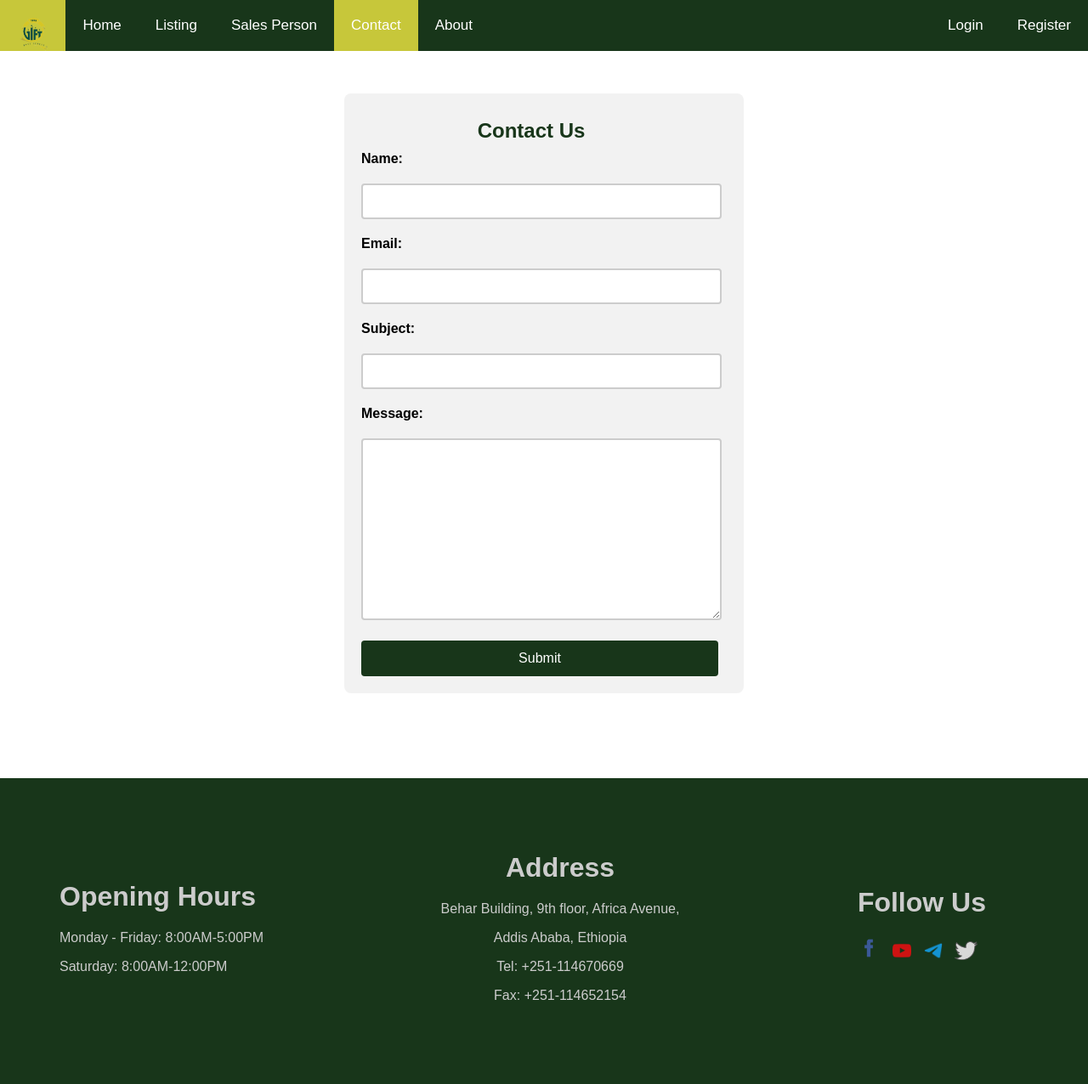
After one commit to Bethelhem-Yirga/Real-Estate-Management-System, a Django app: page /contact_us/ in a window 1280 px wide. The commit adds this page. Shown: the whole page at 85% size. Run offline with Django 5.2, Linux system fonts and the light colour scheme.

Commit message:
contact us and about us page added

```diff
--- a/Real_Estate_Project/app1/forms.py
+++ b/Real_Estate_Project/app1/forms.py
@@ -1,8 +1,10 @@
 from cProfile import Profile
+import re
 from django import forms
-from .models import Employee, MarketingManager, Properties,Registration
+from .models import Employee, MarketingManager, Properties,Registration,ContactMessage
 from django.conf import settings
 import stripe
+
 
 class RegistrationForm(forms.ModelForm):
     class Meta:
@@ -56,3 +58,10 @@ from django.contrib.auth.forms import PasswordChangeForm
 
 class ChangePasswordForm(PasswordChangeForm):
     pass
+
+
+
+class ContactForm(forms.ModelForm):
+    class Meta:
+        model = ContactMessage
+        fields = ['name', 'email', 'subject', 'message']
--- a/Real_Estate_Project/app1/templates/contact.html
+++ b/Real_Estate_Project/app1/templates/contact.html
@@ -17,13 +17,12 @@
 
 <body>
   <div class="navbar">
-    <a href="#home" class="logo"><img src="{% static 'img/logo.png' %}" alt="Logo"></a>
+    <a href="/" class="logo"><img src="{% static 'img/logo.png' %}" alt="Logo"></a>
     <a href="/" class="home">Home</a>
     <a href="/property_listing">Listing</a>
     <a href="/salespersons">Sales Person</a>
     <a href="{% url 'contact' %}"  class="active">Contact</a>
-    <a href="#about">About</a>
-    <a href="#help">Help</a>
+    <a href="{% url 'about' %}">About</a>
     <a href="{% url 'registration' %}"  class="login">Register</a>
     <a href="#login" class="login">Login</a>
   </div>
--- /dev/null
+++ b/Real_Estate_Project/app1/templates/contact_us.html
@@ -0,0 +1,224 @@
+{% load static %}
+<!DOCTYPE html>
+<html>
+<head>
+    <link rel="stylesheet" type="text/css" href="{% static 'css/home.css' %}">
+    <style>
+        .my-custom-success-class {
+        color: green;
+        font-weight: bold;
+        padding: 10px;
+        border-radius: 4px;
+        margin-bottom: 10px;
+        margin-top: 50px;
+        }
+
+        .success-message {
+        opacity: 0;
+        animation: fade-in 0.5s ease-in forwards;
+        margin-left: 35%;
+        background-color: #dff0d8;
+        color: #3c763d;
+        padding: 10px;
+        border-radius: 4px;
+        margin-bottom: 10px;
+        width: 27%;
+        }
+         li {
+            list-style: none;
+
+        }
+
+        @keyframes fade-in {
+            0% {
+                opacity: 0;
+            }
+            100% {
+                opacity: 1;
+            }
+        }
+
+        form {
+            max-width: 400px;
+            margin: 0 auto;
+            background-color: #f2f2f2;
+            padding: 20px; /* Padding on all sides */
+            padding-right: 50px; /* Customize the right padding value */
+            border-radius: 8px;
+            margin-top:50px;
+            margin-bottom:100px;
+        }
+
+        .form-field label {
+            display: block;
+            margin-bottom: 20px;
+            font-weight: bold;
+        }
+
+        input[type="text"],
+        input[type="email"],
+        textarea {
+            width: 100%;
+            padding: 10px;
+            border: 2px solid #ccc; /* Add a 2px solid border */
+            border-radius: 4px;
+            font-size: 16px;
+            transition: border-color 0.3s ease;
+            margin-bottom: 20px;
+        }
+
+        input[type="text"]:focus,
+        input[type="email"]:focus,
+        textarea:focus {
+            border-color: #4caf50;
+            box-shadow: 0 0 5px #4caf50;
+        }
+
+        .btn-submit {
+            display: block;
+            width: 105%;
+            background-color: #18361a;
+            color: white;
+            padding: 12px 20px;
+            border: none;
+            border-radius: 4px;
+            font-size: 16px;
+            cursor: pointer;
+            transition: background-color 0.3s ease;
+        }
+
+        .btn-submit:hover {
+            background-color: #45a049;
+        }
+
+        .errorlist {
+            color: red;
+            font-weight: bold;
+            margin: 0;
+            padding: 0;
+            list-style: none;
+        }
+
+        .errorlist li {
+            margin-bottom: 5px;
+        }
+
+        h3 {
+            text-align: center; /* Align the heading text to the center */
+            font-size: 24px; /* Set the font size */
+            margin-top: 10px; /* Adjust the top margin as needed */
+            margin-bottom: 10px; /* Adjust the bottom margin as needed */
+            color: #18361a; /* Set the text color */
+            font-weight: bold; /* Add bold font weight */
+        }
+    </style>
+</head>
+<body>
+
+
+
+  <div class="navbar">
+    <a href="/" class="logo" class="active"><img src="{% static 'img/logo.png' %}" alt="Logo"></a>
+    <a href="/"  >Home</a>
+    <a href="/property_listing" >Listing</a>
+    <a href="/salespersons">Sales Person</a>
+    <a href="{% url 'contact_us' %}" class="active">Contact</a>
+    <a href="{% url 'about' %}">About</a>
+    <a href="{% url 'registration_view' %}"  class="login">Register</a>
+    <a href="{% url 'login' %}"  class="login">Login</a>
+  </div>
+
+    {% if messages %}
+        <ul class="messages">
+            {% for message in messages %}
+                <li class="my-custom-success-class success-message">{{ message }}</li>
+            {% endfor %}
+        </ul>
+    {% endif %}
+
+    <form method="post">
+        <h3 style="text_align:center">Contact Us</h3>
+        {% csrf_token %}
+
+        <div class="form-field">
+            <label for="{{ form.name.id_for_label }}">Name:</label>
+            {{ form.name }}
+            {% if form.name.errors %}
+                <ul class="errorlist">
+                    {% for error in form.name.errors %}
+                        <li>{{ error }}</li>
+                    {% endfor %}
+                </ul>
+            {% endif %}
+        </div>
+
+        <div class="form-field">
+            <label for="{{ form.email.id_for_label }}">Email:</label>
+            {{ form.email }}
+            {% if form.email.errors %}
+                <ul class="errorlist">
+                    {% for error in form.email.errors %}
+                        <li>{{ error }}</li>
+                    {% endfor %}
+                </ul>
+            {% endif %}
+        </div>
+
+        <div class="form-field">
+            <label for="{{ form.subject.id_for_label }}">Subject:</label>
+            {{ form.subject }}
+            {% if form.subject.errors %}
+                <ul class="errorlist">
+                    {% for error in form.subject.errors %}
+                        <li>{{ error }}</li>
+                    {% endfor %}
+                </ul>
+            {% endif %}
+        </div>
+
+        <div class="form-field">
+            <label for="{{ form.message.id_for_label }}">Message:</label>
+            {{ form.message }}
+            {% if form.message.errors %}
+                <ul class="errorlist">
+                    {% for error in form.message.errors %}
+                        <li>{{ error }}</li>
+                    {% endfor %}
+                </ul>
+            {% endif %}
+        </div>
+
+        <button type="submit" class="btn-submit">Submit</button>
+    </form>
+
+
+    <footer>
+        <div class="footer-section opening-hours">
+          <h1>Opening Hours</h1>
+          <p>Monday - Friday: 8:00AM-5:00PM</p>
+          <p>Saturday: 8:00AM-12:00PM</p>
+        </div>
+        <div class="footer-section address">
+          <h1>Address</h1>
+          <p>Behar Building, 9th floor, Africa Avenue,</p>
+          <p>Addis Ababa, Ethiopia</p>
+          <p>Tel: +251-114670669</p>
+          <p>Fax: +251-114652154</p>
+        </div>
+        <div class="footer-section follow-us">
+          <h1>Follow Us</h1>
+          <div class="social-media-links">
+            <ul>
+
+              <a href="https://www.facebook.com/giftatofficial/"><img src="{% static 'img/FB.png' %}" alt="Facebook" style="height:28px"></a>
+              <a href="https://www.youtube.com/@GIFTBusinessGroup"><img src="{% static 'img/YOUTUBE.png' %}" alt="Youtube" style="height:22px"></a>
+              <a href="https://t.me/giftbusinessgroup"><img src="{% static 'img/TG.png' %}" alt="Telegram" style="height:22px"></a>
+              <a href="https://twitter.com/i/flow/login?redirect_after_login=%2FGIFTBusinessG"><img src="{% static 'img/TW.png' %}" alt="Twitter" style="height:22px"></a>
+
+          </ul>
+          </div>
+        </div>
+
+      </footer>
+</body>
+</html>
--- a/Real_Estate_Project/app1/urls.py
+++ b/Real_Estate_Project/app1/urls.py
@@ -1,6 +1,6 @@
 from django.urls import path
 from . import views
-from .views import payment_view
+from .views import contact_view, payment_view
 from .views import add_employee
 from .views import update_employee_active_status
 
@@ -38,6 +38,7 @@ urlpatterns = [
     path('change_password/', views.change_password_view, name='change_password'),
 
     path('salesperson/<int:employee_id>/', views.salesperson_profile, name='salesperson_profile'),
-
+    path('about/', views.about, name='about'),
+    path('contact_us/', contact_view, name='contact_us'),
 
 ]
--- a/Real_Estate_Project/app1/views.py
+++ b/Real_Estate_Project/app1/views.py
@@ -3,7 +3,7 @@ from django.shortcuts import get_object_or_404, redirect, render
 from django.shortcuts import render
 from django.contrib import messages
 from .models import Employee, MarketingManager, Registration
-from .forms import ProfileForm, RegistrationForm
+from .forms import ContactForm, ProfileForm, RegistrationForm
 from app1.forms import PropertyForm
 import stripe
 from django.conf import settings
@@ -340,17 +340,47 @@ def login(request):
 
 
 
-def system_admin(request):
+"""def system_admin(request):
 
     employees = Employee.objects.all()
+    total_employees = Employee.objects.count()
+    salespersons = Employee.objects.filter(role='salesperson').count()
+    maintenance_staff = Employee.objects.filter(role='maintenance_staff').count()
+
+    context = {
+        'employees': employees,
+        'admin_profile': admin_profile,
+        'total_employees': total_employees,
+        'salespersons': salespersons,
+        'maintenance_staff': maintenance_staff
+
+   }
 
     if True:
         admin_profile = Employee.objects.filter(role='admin').first()
 
     else:
         admin_profile = None
-    return render(request, 'system_admin.html', {'employees': employees, 'admin_profile': admin_profile})
+    return render(request, 'system_admin.html', context)
+"""
 
+def system_admin(request):
+    employees = Employee.objects.all()
+    total_employees = Employee.objects.count()
+    salespersons = Employee.objects.filter(role='salesperson').count()
+    maintenance_staff = Employee.objects.filter(role='maintenance_staff').count()
+
+    admin_profile = Employee.objects.filter(role='admin').first()
+
+    context = {
+        'employees': employees,
+        'admin_profile': admin_profile,
+        'total_employees': total_employees,
+        'salespersons': salespersons,
+        'maintenance_staff': maintenance_staff
+    }
+
+    return render(request, 'system_admin.html', context)
 
 def add_employee(request):
     if request.method == 'POST':
@@ -410,3 +440,19 @@ def salesperson_profile(request, employee_id):
     salesperson = get_object_or_404(Employee, id=employee_id)
     context = {'salesperson': salesperson}
     return render(request, 'salesperson_profile.html', context)
+
+def about(request):
+    return render(request, 'about.html')
+
+
+
+def contact_view(request):
+    if request.method == 'POST':
+        form = ContactForm(request.POST)
+        if form.is_valid():
+            form.save()
+            messages.success(request, 'Your message has been sent successfully!')
+            #return redirect('success')  # Redirect to a success page
+    else:
+        form = ContactForm()
+    return render(request, 'contact_us.html', {'form': form})
--- a/Real_Estate_Project/static/css/system_admin.css
+++ b/Real_Estate_Project/static/css/system_admin.css
@@ -63,7 +63,7 @@ body {
     width: 200px;
     background: #18361a;
     padding: 20px;
-    height: 100vh;
+    height: 1000vh;
     color: #ffffff;
   }
 
```
Also changed, not shown: Real_Estate_Project/app1/admin.py (+2 -6 lines), Real_Estate_Project/app1/models.py (+39 -0 lines), Real_Estate_Project/app1/templates/about.html (added, +194 -0 lines), Real_Estate_Project/app1/templates/home.html (+4 -5 lines), Real_Estate_Project/app1/templates/property_listing.html (+3 -4 lines), Real_Estate_Project/app1/templates/salespersons.html (+4 -5 lines), Real_Estate_Project/app1/templates/system_admin.html (+66 -2 lines), Real_Estate_Project/app1/migrations/0014_contactmessage.py (added), Real_Estate_Project/media/images/marketing_manager_jG3Vh9M.webp (added), Real_Estate_Project/static/img/abt img.jfif (added), Real_Estate_Project/static/img/abt2.jpg (added).
